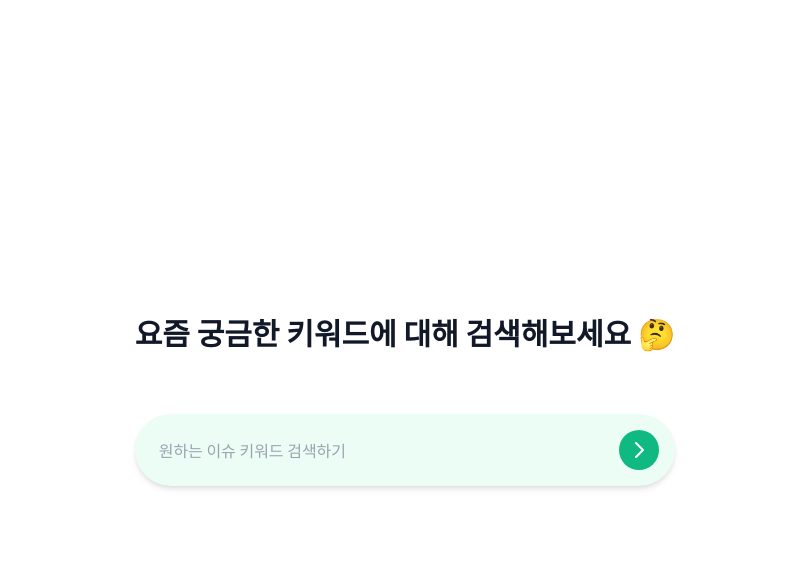
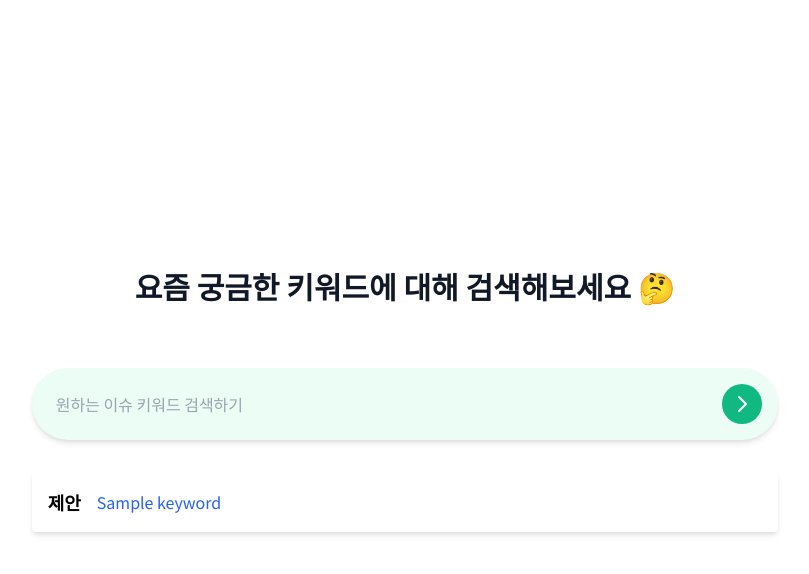
Before and after one commit to Issuer-2024/issuer, a FastAPI app: template templates/index.html in a window 1280 px wide. Shown: the top 574 px of the page, without its empty margins (235-1044 px from the left). Run offline with FastAPI, Linux system fonts and the light colour scheme; the template is opened without the code that fills it: most values are stand-ins (such as "Sample title", 1, 10 or a date in 2020).

Commit message:
feat: 제안 검색어 제공 구현

```diff
--- a/app/main_search/__init__.py
+++ b/app/main_search/__init__.py
@@ -0,0 +1 @@
+from app.main_search.keyword_suggestion import get_keyword_suggestion
--- a/main.py
+++ b/main.py
@@ -4,6 +4,7 @@ from fastapi import FastAPI, Request
 from fastapi.staticfiles import StaticFiles
 from starlette.templating import Jinja2Templates
 
+from app.main_search import get_keyword_suggestion
 from app.opinion import get_news_comments_opinion
 from app.report import get_keyword_trend_variation, get_suggestions_trend_data
 from app.report.toady_issue_summary import get_today_issue_summary
@@ -19,7 +20,9 @@ templates = Jinja2Templates(directory="templates")
 @app.get("/")
 async def render_main(request: Request):
     return templates.TemplateResponse(
-        request=request, name="index.html"
+        request=request, name="index.html", context={
+            "keyword_suggestions": get_keyword_suggestion()
+        }
     )
 
 
--- a/templates/index.html
+++ b/templates/index.html
@@ -13,9 +13,11 @@
     </style>
 </head>
 <body class="bg-white text-gray-900 flex items-center justify-center min-h-screen">
-    <div class="text-center">
-        <h1 class="text-3xl font-bold mb-16">요즘 궁금한 키워드에 대해 검색해보세요 🤔</h1>
-        <div class="flex justify-center items-center bg-green-50 p-4 rounded-full shadow-md">
+    <div class="max-w-5xl mx-auto w-11/12 md:w-8/12 lg:w-7/12">
+        <div class="text-center mb-16">
+            <h1 class="text-3xl font-bold">요즘 궁금한 키워드에 대해 검색해보세요 🤔</h1>
+        </div>
+        <div class="flex justify-center items-center bg-green-50 p-4 rounded-full shadow-md mb-8">
             <input id="searchInput" type="text" class="bg-transparent text-gray-700 placeholder-gray-400 p-2 flex-grow outline-none" placeholder="원하는 이슈 키워드 검색하기">
             <button onclick="searchKeyword()" class="bg-green-500 text-white p-2 rounded-full">
                 <svg class="w-6 h-6" fill="none" stroke="currentColor" viewBox="0 0 24 24" xmlns="http://www.w3.org/2000/svg">
@@ -23,7 +25,17 @@
                 </svg>
             </button>
         </div>
+
+        <div class="bg-white shadow-md rounded p-4 min-h-8">
+            <div class="flex flex-row flex-wrap items-center space-x-4">
+                <span class="font-bold text-lg text-black">제안</span>
+            {% for keyword in keyword_suggestions %}
+                <a href="/report/?q={{ keyword }}" class="text-blue-600">{{ keyword }}</a>
+            {% endfor %}
+            </div>
+        </div>
     </div>
+
     <script>
         function searchKeyword() {
             var keyword = document.getElementById('searchInput').value;
```
Also changed, not shown: app/main_search/keyword_suggestion.py (+11 -5 lines), app/util/news_issue_loader.py (+8 -8 lines).
